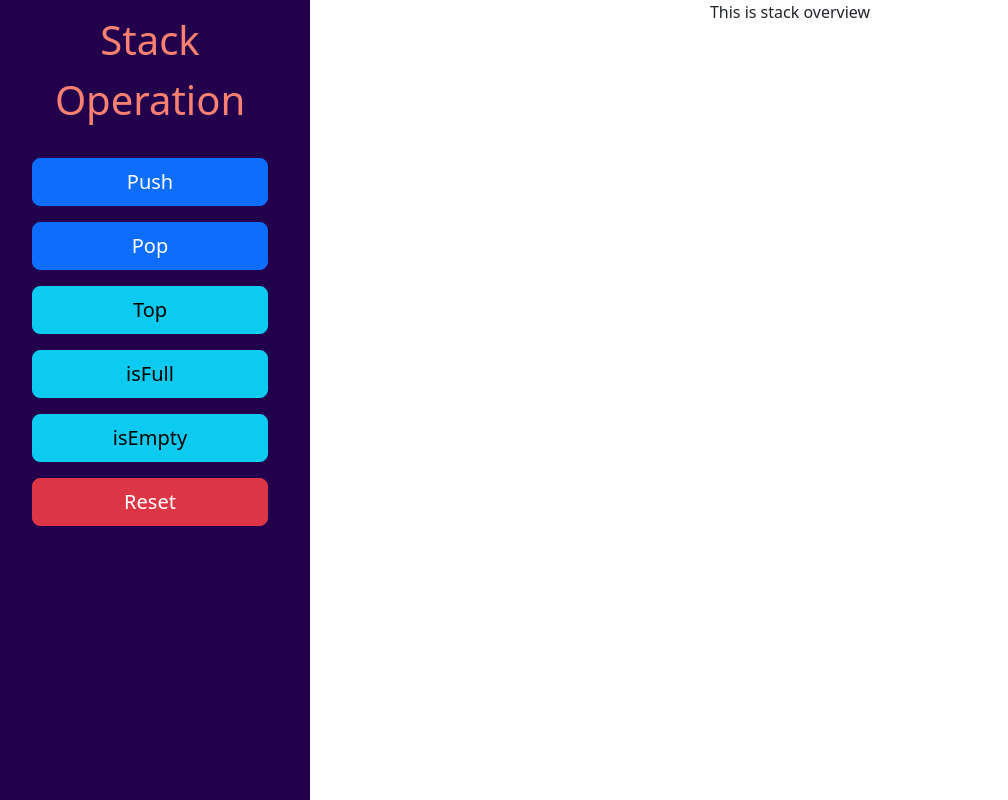
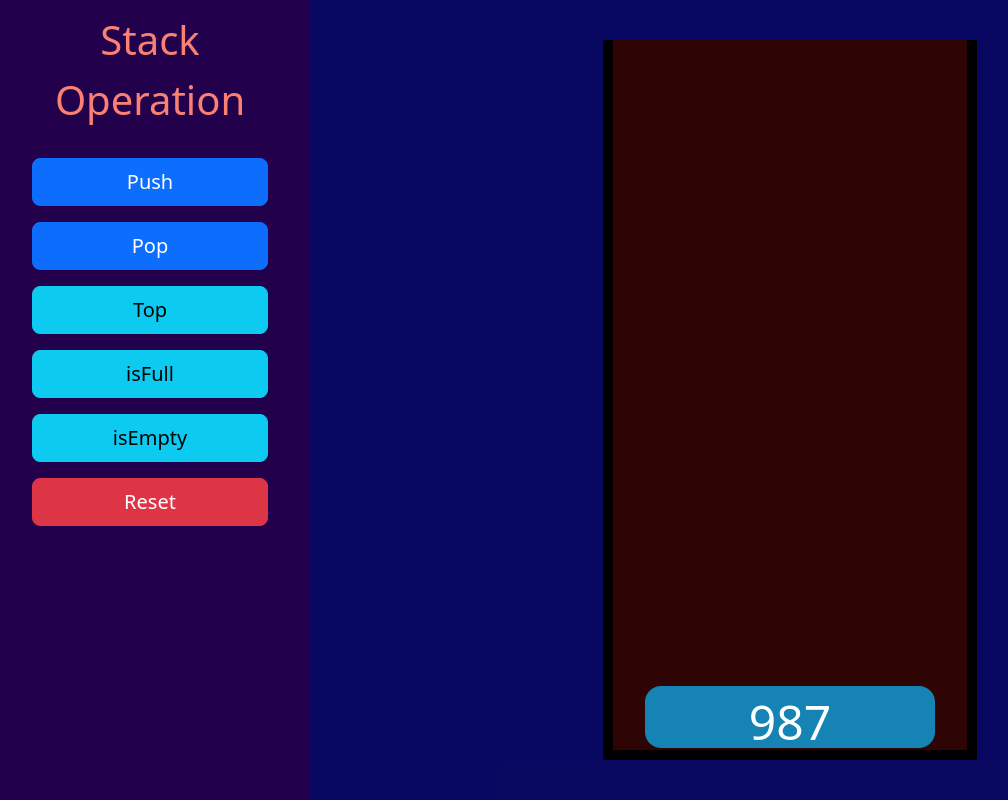
Before and after one commit to SusheelThapa/Data-Structure-Visualizer, a React (Create React App) app: page /stack in a window 1280 px wide. Both pictures are taken after a click on the button "Push". Shown: the whole page, without its empty margins (10-1018 px from the left). Built offline with nearby package versions, Linux system fonts and the light colour scheme.

Commit message:
Design the Stack visualizer on the right side
- Add function to handle new button and bind with handler
- Toast message display for other new button
- Remove redundant component as Container
- Update toastMessage to display toast of info

```diff
--- a/src/assets/css/App.css
+++ b/src/assets/css/App.css
@@ -23,7 +23,16 @@
   min-height: 100vh;
 }
 
-.data-structure .row div:nth-child(1) {
+.data-structure .row>div:nth-child(1) {
   background-color: #22004b;
   height: inherit;
 }
+
+.data-structure .row>div:nth-child(2) {
+  background-color: #01015df7;
+  height: inherit;
+}
+
+.data-structure .row .col {
+  margin: 0;
+}
--- a/src/assets/css/container.css
+++ /dev/null
@@ -1,7 +0,0 @@
-#container {
-    width: 100%;
-    height: 100%;
-
-    color: white;
-    background-color: #01015df7;
-}
--- a/src/assets/css/stack_container.css
+++ b/src/assets/css/stack_container.css
@@ -1,5 +1,4 @@
 #stack-container-diagram {
-    margin-bottom: 10px;
     padding: 1rem;
     padding-bottom: 2px;
 
@@ -7,20 +6,22 @@
     border-top: 0;
 
     height: 90%;
-    width: 18rem;
+    width: 40%;
 
     background-color: rgb(47, 4, 4);
     flex-direction: column;
     justify-content: flex-end;
 }
 
-.stack-diagram-data {
-    margin: 1rem 0;
+.stack-element {
+    margin: 20px 0;
+    height: 9%;
     margin-bottom: 0;
     border-radius: 1rem;
-    width: 12rem;
-    background-color: blueviolet;
-    font-size: 2.5rem;
-    color: white;
+    width: 90%;
+    background-color: #0abaffb3;
+    font-size: 3rem;
+    font-weight: 500;
+    color: #fbffff;
     text-align: center;
 }
--- a/src/components/Stack.jsx
+++ b/src/components/Stack.jsx
@@ -10,26 +10,32 @@ class Stack extends Component {
     stack: [],
     stack_buttons: [
       {
+        id: "push",
         name: "Push",
         type: "primary",
       },
       {
+        id: "pop",
         name: "Pop",
         type: "primary",
       },
       {
+        id: "top",
         name: "Top",
         type: "info",
       },
       {
+        id: "isfull",
         name: "isFull",
         type: "info",
       },
       {
+        id: "isempty",
         name: "isEmpty",
         type: "info",
       },
       {
+        id: "reset",
         name: "Reset",
         type: "danger",
       },
@@ -43,24 +49,23 @@ class Stack extends Component {
     const stack_buttons = [...this.state.stack_buttons];
 
     /*Binding the button and their handler*/
-    stack_buttons[0]["handler"] = this.handlePush;
-    stack_buttons[1]["handler"] = this.handlePop;
-    stack_buttons[2]["handler"] = this.handleReset;
+    for (let button of stack_buttons) {
+      button["handler"] = this.getButtonHandler(button.id);
+    }
 
     this.setState({ stack_buttons });
   }
 
   setMaxStackSize = () => {
     /*Setting the new max_stack_size*/
-    const max_stack_size = Math.floor((window.innerHeight * 0.9 * 0.75) / 76);
+
+    const total_stack_container_height = window.innerHeight * 0.9;
+    const stack_element_size = total_stack_container_height * 0.09 + 20;
+    const max_stack_size = Math.floor(
+      total_stack_container_height / stack_element_size
+    );
 
     this.setState({ max_stack_size });
-
-    /*
-    Checking if the current stack size is greater than new max_stack_size
-    If true, we will pop the extra element
-    If false, we will leave as it it
-    */
 
     const extra_element_count = this.state.stack.length - max_stack_size;
 
@@ -71,6 +76,22 @@ class Stack extends Component {
 
   handleWindowResize = () => {
     this.setMaxStackSize();
+  };
+
+  getButtonHandler = (id) => {
+    if (id === "push") {
+      return this.handlePush;
+    } else if (id === "pop") {
+      return this.handlePop;
+    } else if (id === "reset") {
+      return this.handleReset;
+    } else if (id === "top") {
+      return this.handleTop;
+    } else if (id === "isfull") {
+      return this.handleIsFull;
+    } else if (id === "isempty") {
+      return this.handleIsEmpty;
+    }
   };
 
   handlePush = () => {
@@ -90,7 +111,7 @@ class Stack extends Component {
     new_stack.unshift(number);
     this.setState({ stack: new_stack });
 
-    toastMessage(`Pushed ${number} to stack`);
+    toastMessage(`Pushed ${number} to stack`, "success");
   };
 
   handlePop = () => {
@@ -104,13 +125,33 @@ class Stack extends Component {
     const popped = new_stack.shift();
     this.setState({ stack: new_stack });
 
-    toastMessage(`Poped ${popped} from stack`);
+    toastMessage(`Poped ${popped} from stack`, "success");
+  };
+
+  handleIsFull = () => {
+    const { stack, max_stack_size } = this.state;
+
+    stack.length === max_stack_size
+      ? toastMessage("Stack is Full", "info")
+      : toastMessage("Stack isn't Full", "info");
+  };
+
+  handleIsEmpty = () => {
+    const { stack } = this.state;
+
+    stack.length === 0
+      ? toastMessage("Stack is empty", "info")
+      : toastMessage("Stack isn't empty", "info");
+  };
+
+  handleTop = () => {
+    toastMessage(`The top of the index is ${this.state.stack[0]}`, "info");
   };
 
   handleReset = () => {
     this.setState({ stack: [] });
 
-    toastMessage("Stack has been reset");
+    toastMessage("Stack has been reset", "success");
   };
 
   render() {
@@ -121,10 +162,12 @@ class Stack extends Component {
     return (
       <div className="container text-center data-structure">
         <div className="row">
-          <div className="col ">
+          <div className="col">
             <ADTOperation data_type={"Stack"} buttons={stack_buttons} />
           </div>
-          <div className="col-9">This is stack overview</div>
+          <div className="col-9   flex-c-c">
+            <StackContainer stack={stack} />
+          </div>
         </div>
       </div>
     );
--- a/src/components/StackContainer.jsx
+++ b/src/components/StackContainer.jsx
@@ -1,10 +1,8 @@
 import React from "react";
-import Container from "./common/Container";
 import "../assets/css/stack_container.css";
 
 const StackContainer = ({ stack }) => {
   return (
-    <Container>
     <div id="stack-container-diagram" className="flex-c-c">
       {stack.length === 0 && (
         <div className="stack-diagram-data" style={{ visibility: "hidden" }}>
@@ -14,13 +12,12 @@ const StackContainer = ({ stack }) => {
       {stack.length > 0 &&
         stack.map((stack_data) => {
           return (
-              <div key={stack_data} className="stack-diagram-data">
+            <div key={stack_data} className="stack-element">
               {stack_data}
             </div>
           );
         })}
     </div>
-    </Container>
   );
 };
 
--- a/src/components/common/Container.jsx
+++ /dev/null
@@ -1,12 +0,0 @@
-import React from "react";
-import "../../assets/css/container.css";
-
-const Container = ({ children: container_html }) => {
-  return (
-    <div id="container" className="flex-c-c">
-      {container_html}
-    </div>
-  );
-};
-
-export default Container;
--- a/src/services/toastMessage.js
+++ b/src/services/toastMessage.js
@@ -1,19 +1,29 @@
 import { toast } from "react-toastify";
 
-export const toastMessage = (msg, type = "success") => {
-  if (type !== "success") {
+export const toastMessage = (msg, type) => {
+  if (type === "error") {
     toast.error(msg, {
       closeOnClick: true,
       draggable: true,
       progress: undefined,
     });
     return;
+  } else if (type === "success") {
+    toast.success(msg, {
+      hideProgressBar: false,
+      closeOnClick: true,
+      draggable: true,
+      progress: undefined,
+    });
+  } else if (type === "info") {
+    toast.info(msg, {
+      position: "top-center",
+      autoClose: 2000,
+      hideProgressBar: false,
+      closeOnClick: true,
+      draggable: true,
+      progress: undefined,
+      theme: "colored",
+    });
   }
-
-  toast.success(msg, {
-    hideProgressBar: false,
-    closeOnClick: true,
-    draggable: true,
-    progress: undefined,
-  });
 };
```
Lines whose indentation alone changed are shown as unchanged.
